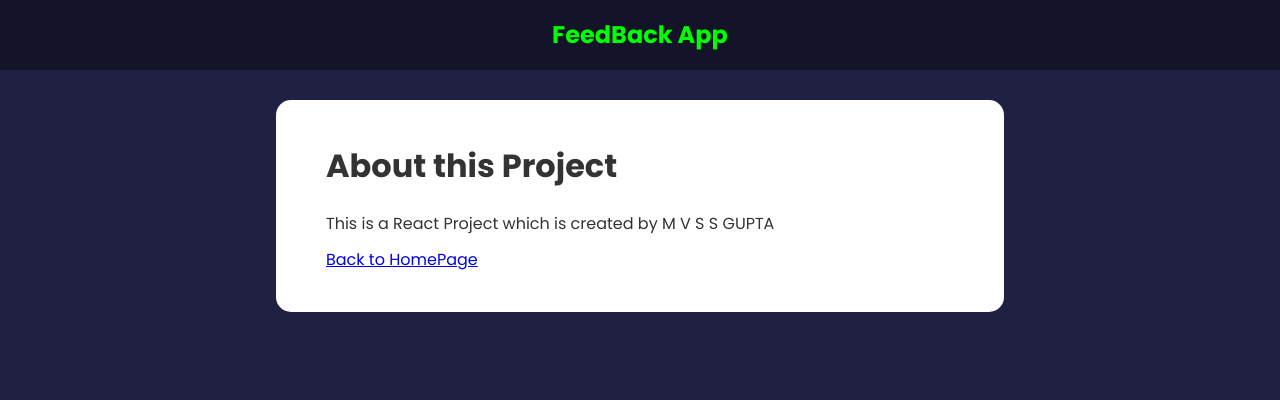
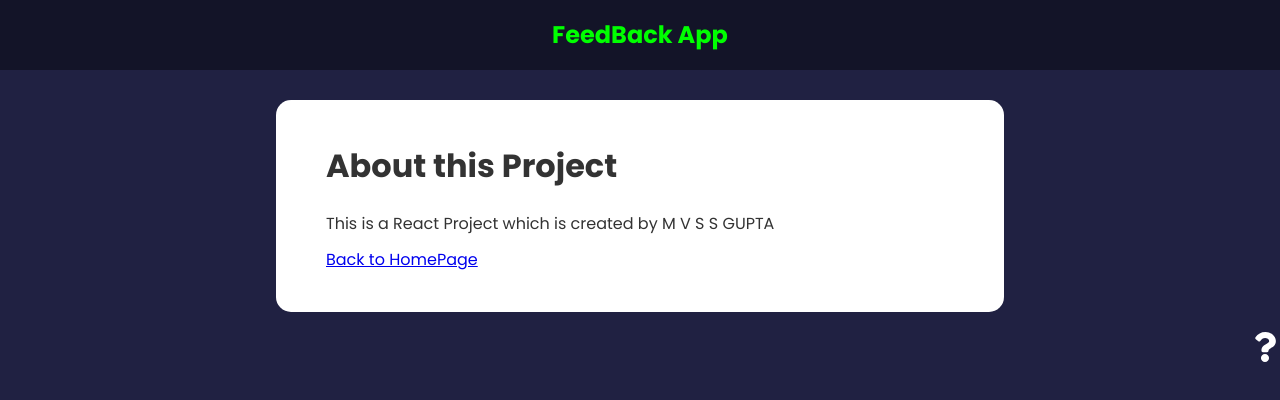
Before and after one commit to mvssgupta/feedback-form-app, a React (Create React App) app: page /about in a window 1280 px wide. Shown: the top 400 px of the page. Built offline with nearby package versions, Linux system fonts and the light colour scheme.

Commit message:
created AboutIconLink component and added Links

```diff
--- a/src/App.js
+++ b/src/App.js
@@ -10,6 +10,7 @@
 import FeedbackStats from "./components/FeedbackStats";
 import FeedbackForm from "./components/FeedbackForm";
 import AboutPage from "./pages/AboutPage";
+import AboutIconLink from "./components/AboutIconLink";
 
 function App() {
   const [feedback, setFeedback] = useState(feedBackData)
@@ -50,6 +51,7 @@
         </Route>
       </Routes>
       </div>
+      <AboutIconLink></AboutIconLink>
     </Router>
   );
 }
--- /dev/null
+++ b/src/components/AboutIconLink.jsx
@@ -0,0 +1,12 @@
+import React from 'react'
+import { Link } from 'react-router-dom'
+import {FaQuestion} from 'react-icons/fa'
+function AboutIconLink() {
+  return (
+    <div className="about-link">
+        <Link to="/about"> <FaQuestion size={30}></FaQuestion></Link>
+    </div>
+  )
+}
+
+export default AboutIconLink
--- a/src/pages/AboutPage.jsx
+++ b/src/pages/AboutPage.jsx
@@ -1,4 +1,5 @@
 import React from 'react'
+import { Link } from 'react-router-dom'
 import Card from '../components/shared/Card'
 
 function AboutPage() {
@@ -7,7 +8,7 @@
     <div className="about">
         <h1>About this Project</h1>
         <p>This is a React Project which is created by M V S S GUPTA</p>
-        <a href="/">Back to HomePage</a>
+        <Link to="/">Back to HomePage</Link>
     </div>
     </Card>
   )
```
